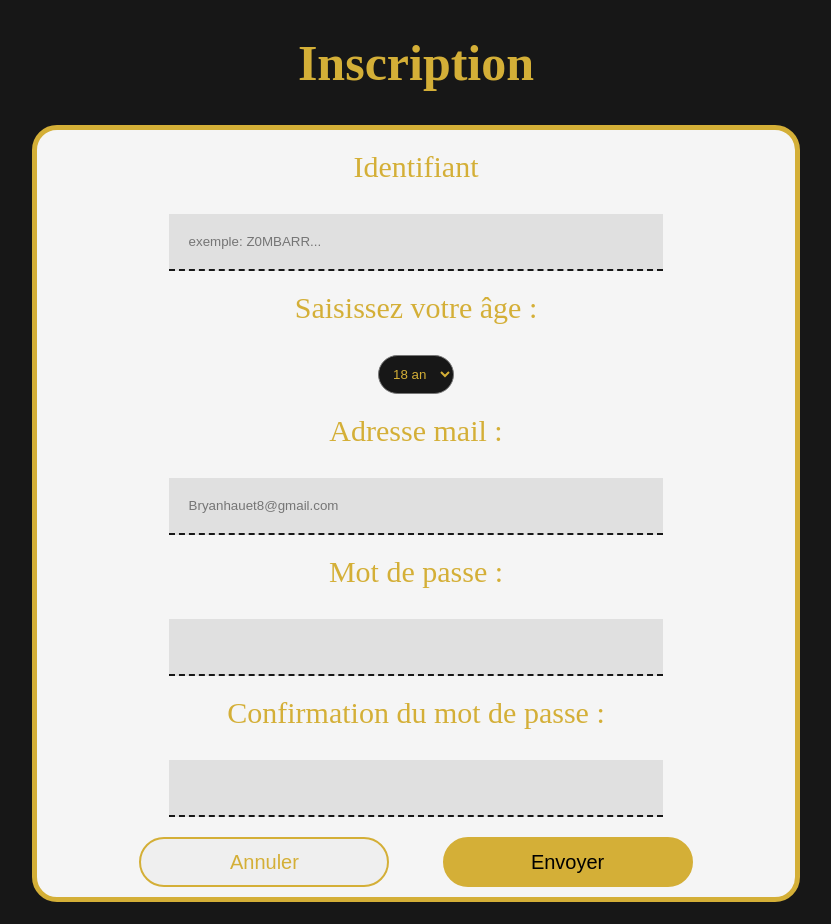
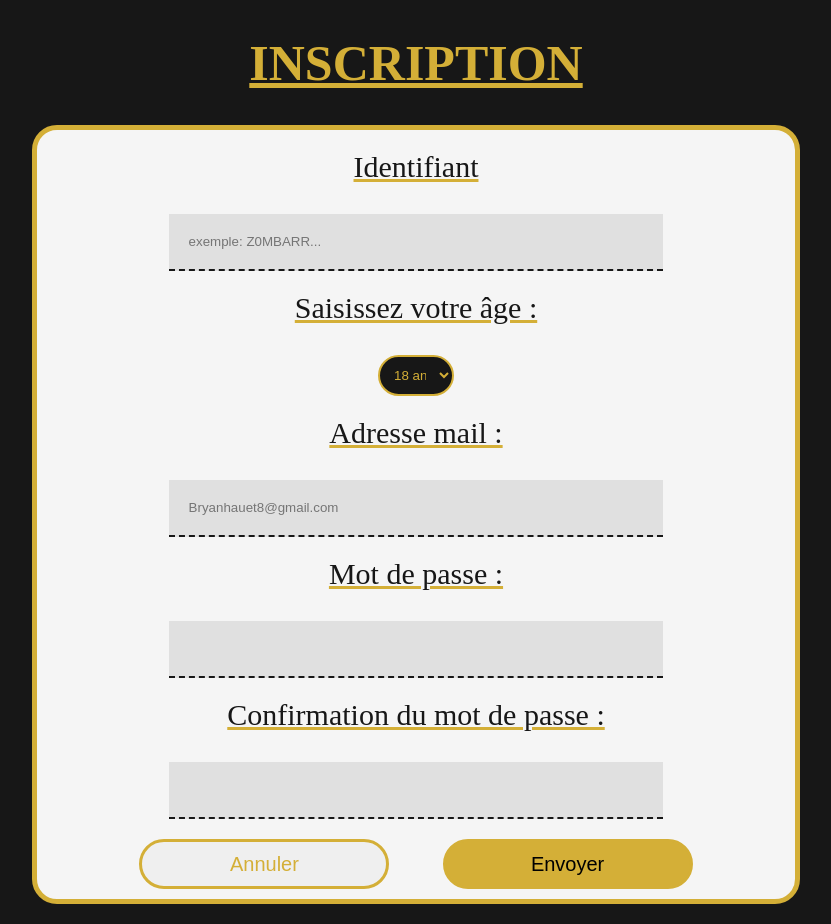
Before and after one commit to HauetBryan/la_conquete_des_dofus, a PHP site: page /views/users/register.php in a window 1280 px wide. Shown: the whole page, without its empty margins (224-1055 px from the left). Before the commit the page ends 902 px from the top, so only its background shows below. Run offline with PHP 8.4, Linux system fonts and the light colour scheme.

Commit message:
Ajout du css pour la partie formulaire d'inscription

```diff
--- a/assets/css/register.css
+++ b/assets/css/register.css
@@ -14,6 +14,8 @@ h1 {
     align-items: center;
     color: #D4AF37;
     font-size: 50px;
+    text-decoration: underline;
+    text-decoration-color: #D4AF37;
 }
 
 .form {
@@ -34,13 +36,21 @@ h1 {
     background-color: #171717;
     border-radius: 25px;
     color: #D4AF37;
+    cursor: pointer;
+    border: 2px #D4AF37 solid;
+    transition: 0.3s;
+}
+.form select:hover {
+    background-color: #E0E0E0;
 }
 
 .form label {
     margin-top: 20px;
     margin-bottom: 30px;
     font-size: 30px;
-    color: #D4AF37;
+    color: #171717;
+    text-decoration: underline;
+    text-decoration-color: #D4AF37;
 }
 
 .form input {
@@ -50,6 +60,7 @@ h1 {
     border-bottom: 2px dashed #171717;
     background-color: #E0E0E0;
     padding: 20px;
+    cursor: pointer;
 }
 
 .button {
@@ -67,14 +78,27 @@ h1 {
     border-radius: 25px;
 }
 
-.button .envoyer {
+.envoyer {
     background-color: #D4AF37;
-    border: 2px solid #D4AF37;
+    border: 3px solid #D4AF37;
     font-size: 20px;
+    cursor: pointer;
+    transition: 0.3s;
 }
 
 .annuler {
-border: 2px solid #D4AF37;
-color: #D4AF37;
-font-size: 20px;
+    border: 3px solid #D4AF37;
+    color: #D4AF37;
+    font-size: 20px;
+    transition: 0.3s;
 }
+
+.envoyer:hover {
+    background-color: #A1C049;
+    color: #E0E0E0;
+}
+
+.annuler:hover {
+    background-color: #FF6B6B;
+    color: #E0E0E0;
+}
--- a/views/users/register.php
+++ b/views/users/register.php
@@ -7,7 +7,7 @@
     <link rel="stylesheet" href="../../assets/css/register.css">
 </head>
 <body>
-    <h1>Inscription</h1>
+    <h1>INSCRIPTION</h1>
     <form action="/la_conquete_des_dofus/controllers/users/registerController.php" method="post">
 
         <div class="form">
```
